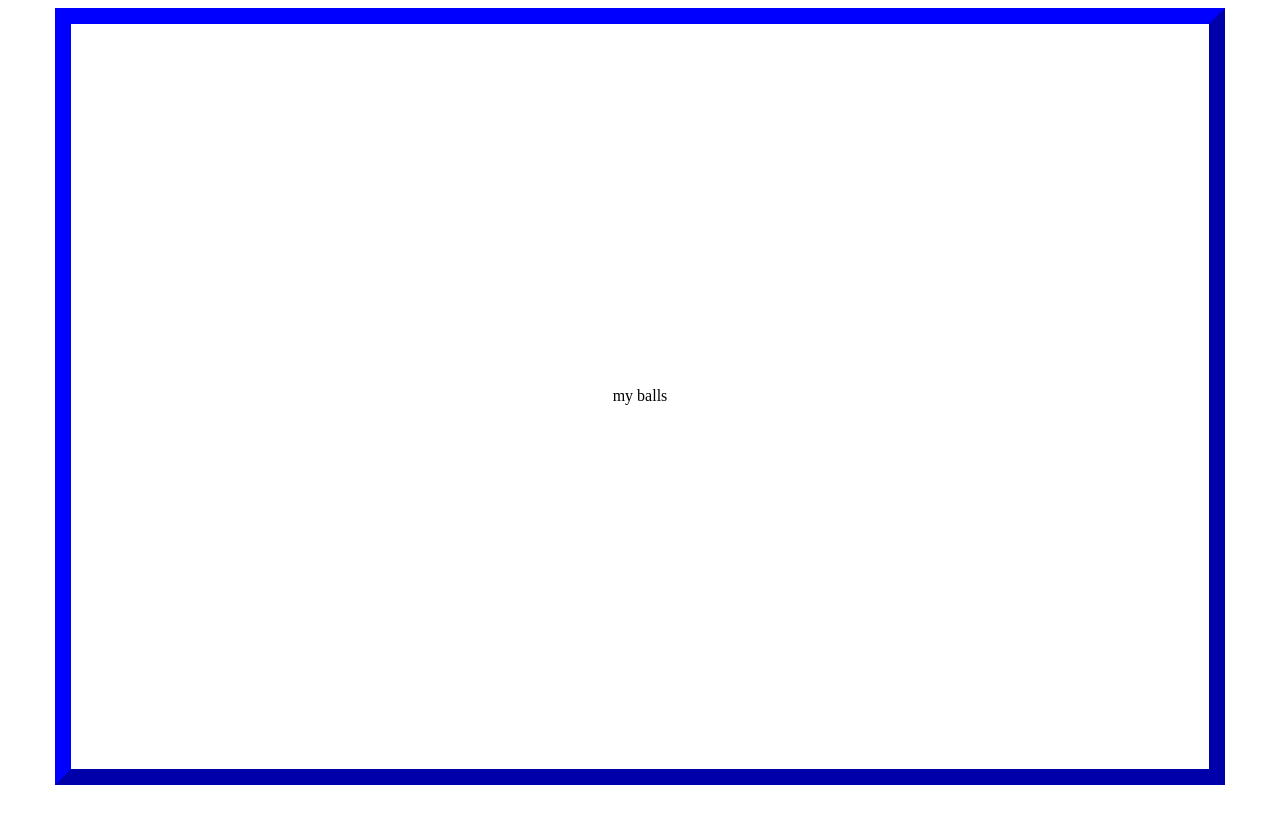
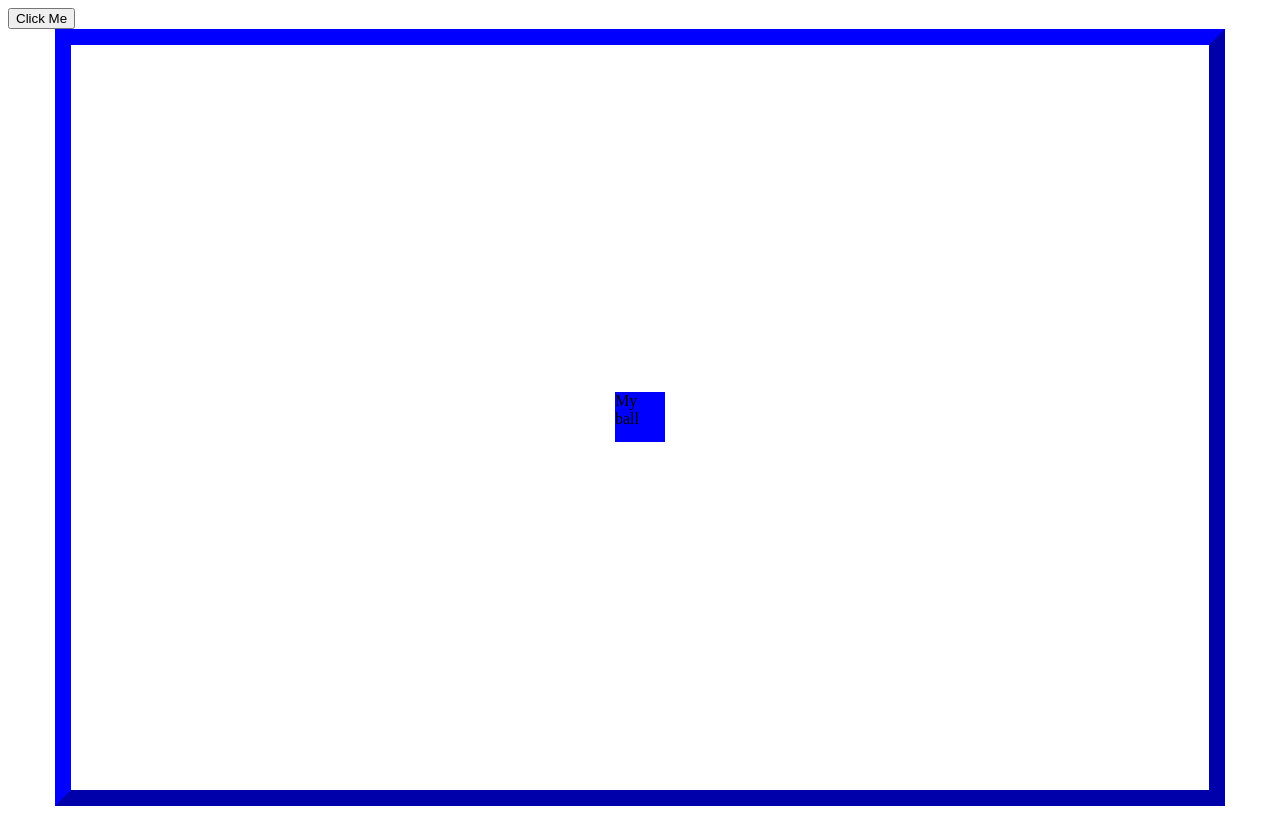
Before and after one commit to DudiChen/JS_Ex01_BouncingBalls, a plain HTML site: page index.html in a window 1280 px wide. Drawn offline with Linux system fonts and the light colour scheme.

Commit message:
added moving rectangle on button click

```diff
--- a/css/index.css
+++ b/css/index.css
@@ -2,9 +2,18 @@
     border: 1rem outset blue; ;
     width:90%;
     height: 95%;
+
+    position:relative;
 
     align-items: center;
     display: flex;
     justify-content: center;
     margin: auto;
 }
+
+#my_ball {
+    width: 50px;
+    height: 50px;
+    position: absolute;
+    background-color: blue;
+}
--- a/index.html
+++ b/index.html
@@ -4,9 +4,29 @@
 
     </head>
     <body>
+        <button onclick="myMove()">Click Me</button>
         <div id="main_board">
-            <p>my balls</p>
+            <div id ="my_ball">My ball</div>
             <!-- rectangle div with borders and size -->
         </div>
     </body>
+    <script>
+        var id = null;
+        function myMove() {
+            var elem = document.getElementById("my_ball");
+            var pos = 0;
+            clearInterval(id);
+            id = setInterval(frame, 10);
+
+            function frame() {
+                if (pos == 350) {
+                    clearInterval(id);
+                } else {
+                    pos++;
+                    elem.style.top = pos + 'px';
+                    elem.style.left = pos + 'px';
+                }
+            }
+        }
+    </script>
 </html>
```
